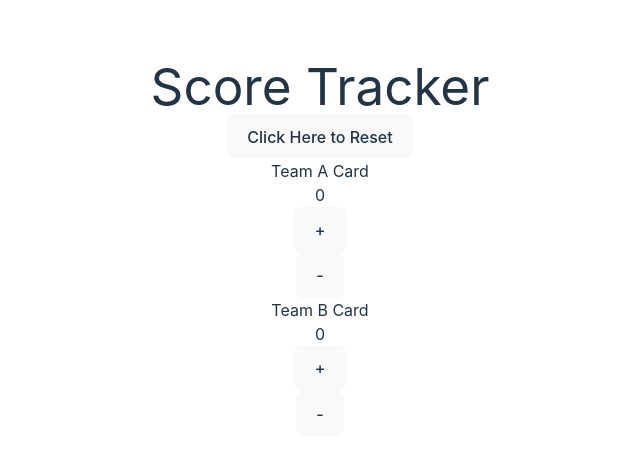
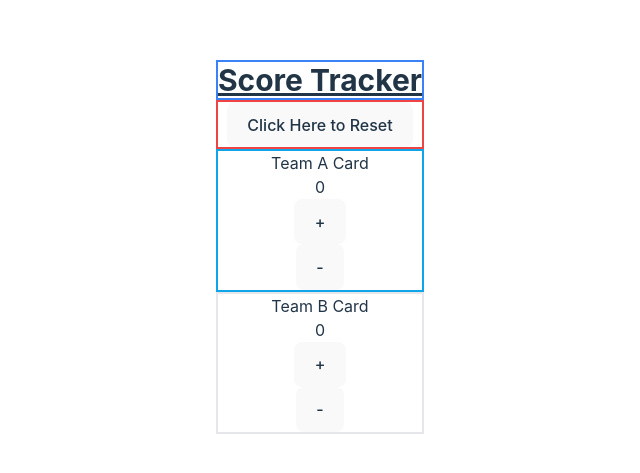
Before and after one commit to ShivamP96/ScoreTracker, a React (Vite) app: page / in a window 1280 px wide. Shown: the part 153-626 px from the top of the page, without its empty margins (320-960 px from the left). Built offline with nearby package versions, Linux system fonts and the light colour scheme.

Commit message:
outlined all components

```diff
--- a/src/App.tsx
+++ b/src/App.tsx
@@ -7,17 +7,19 @@ function App() {
   const resetPoints = useScoreStore((state) => state.resetPoints);
   return (
     <>
-      <h1>Score Tracker</h1>
-      <div>
+      <h1 className="text-3xl font-bold underline border-solid border-2 border-blue-500">
+        Score Tracker
+      </h1>
+      <div className="border-solid border-2 border-red-500">
         <button type="submit" onClick={() => resetPoints()}>
           {" "}
           Click Here to Reset
         </button>
       </div>
-      <div>
+      <div className="md:container md:mx-auto border-solid border-2 border-sky-500">
         <TeamACard />
       </div>
-      <div>
+      <div className="border-solid border-2">
         <TeamBCard />
       </div>
     </>
```
